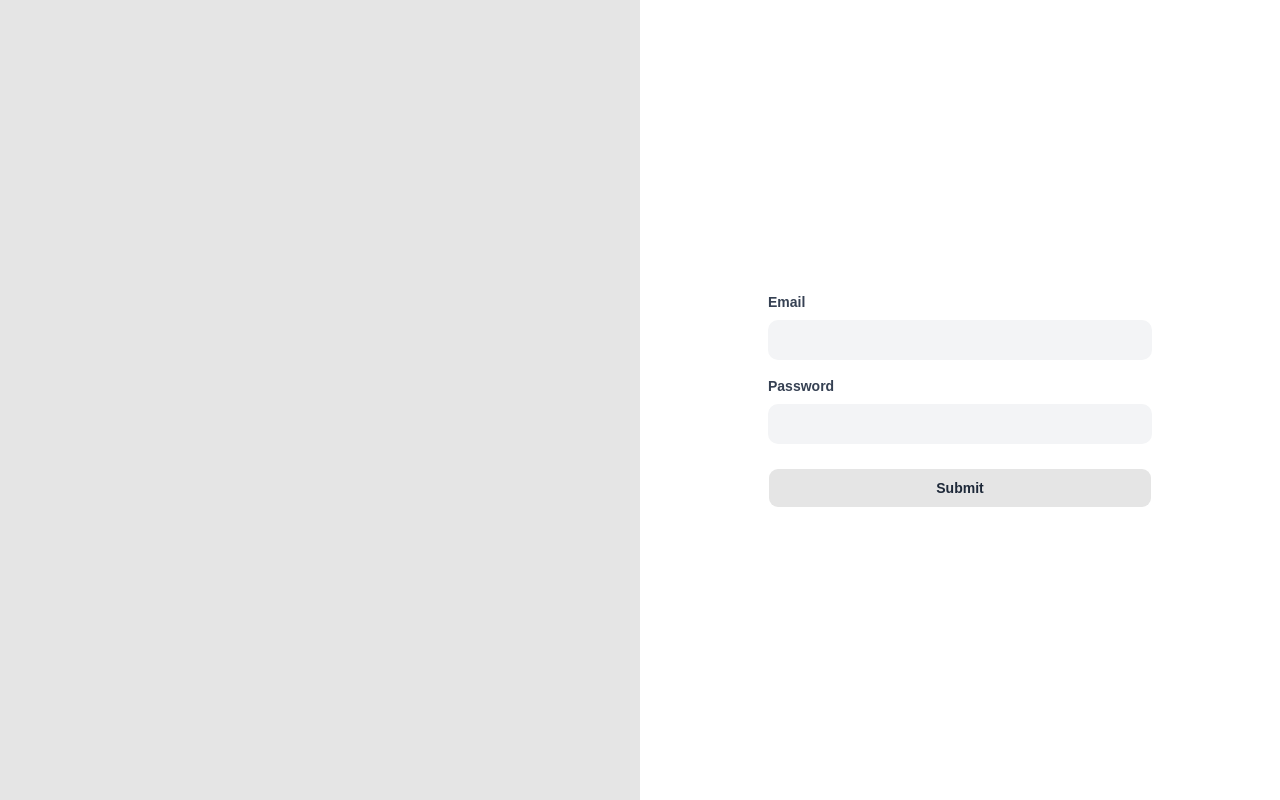
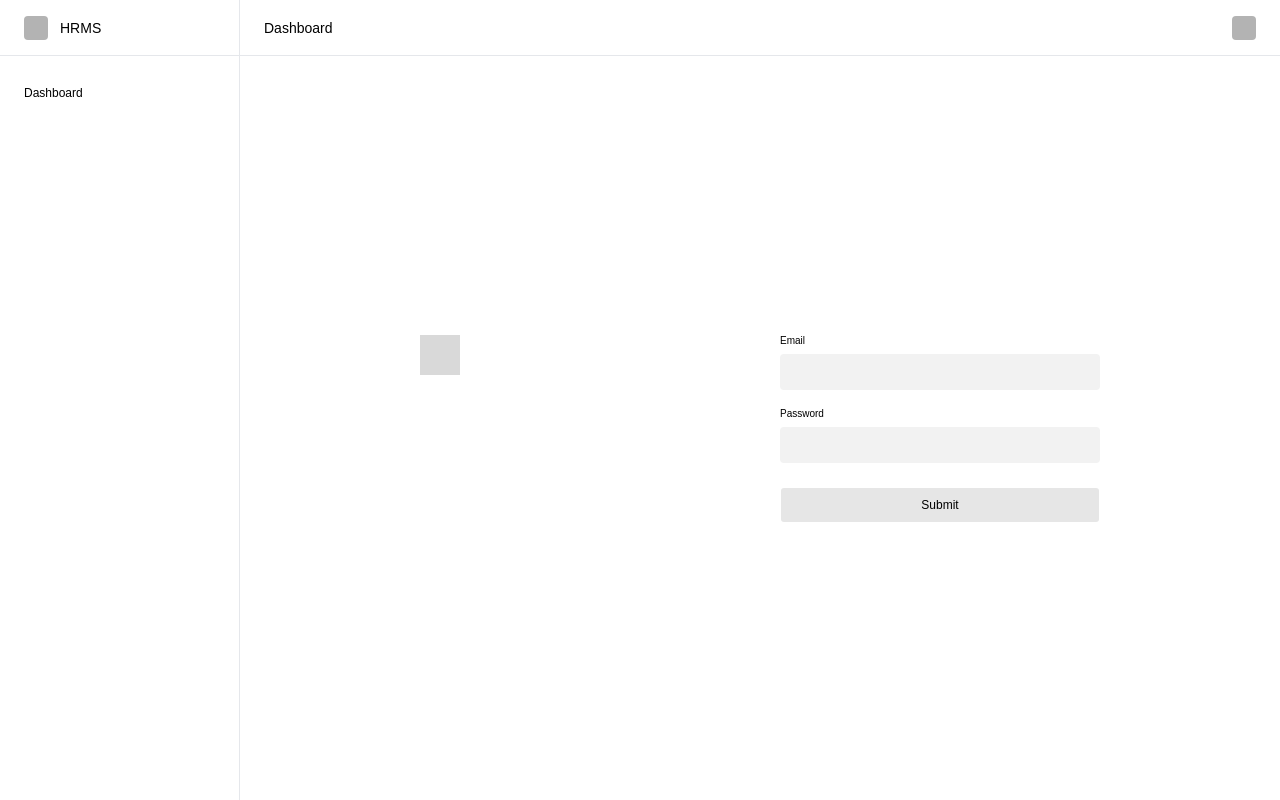
Before and after one commit to CodeWithAT/APTO_Solution, a React (Vite) app: page / in a window 1280 px wide. Built offline with nearby package versions, Linux system fonts and the light colour scheme.

Commit message:
style: fix dashboard layout to match precise figma grid

```diff
--- a/src/App.tsx
+++ b/src/App.tsx
@@ -1,7 +1,9 @@
-import Login from "./pages/Login";
+import Dashboard from "./pages/Dashboard";
+// import Login from "./pages/Login";
 
 function App() {
-  return <Login />;
+  // return <Login />;
+  return  <Dashboard /> ;
 }
 
 export default App;
--- /dev/null
+++ b/src/pages/Dashboard.tsx
@@ -0,0 +1,78 @@
+import { Button } from "@/components/ui/button";
+import { Input } from "@/components/ui/input";
+
+export default function Dashboard() {
+  return (
+    <div className="flex min-h-screen w-full flex-col bg-white font-sans">
+
+      {/*  Header  */}
+      <header className="flex h-14 w-full border-b border-gray-200">
+
+        <div className="flex w-[240px] shrink-0 items-center gap-3 border-r border-gray-200 px-6">
+          <div className="h-6 w-6 rounded bg-[#B3B3B3]"></div>
+          <span className="text-sm font-medium text-black">HRMS</span>
+        </div>
+
+        <div className="flex flex-1 items-center justify-between px-6">
+          <span className="text-sm font-medium text-black">Dashboard</span>
+          <div className="h-6 w-6 rounded bg-[#B3B3B3]"></div>
+        </div>
+
+      </header>
+
+
+      <div className="flex flex-1">
+
+        {/*  Sidebar */}
+        <aside className="w-[240px] shrink-0 border-r border-gray-200 p-6">
+          <span className="text-xs font-medium text-black">Dashboard</span>
+        </aside>
+
+
+        <main className="flex flex-1 items-center justify-center">
+
+          <div className="flex w-full max-w-4xl items-start justify-center gap-80">
+
+
+            <div className="mt-0.5 h-10 w-10 bg-[#D9D9D9]"></div>
+
+            {/* Form Area */}
+            <div className="flex w-[320px] flex-col gap-6">
+
+              <div className="flex flex-col gap-4">
+                <div className="flex flex-col gap-1.5">
+                  <label htmlFor="email" className="text-[10px] font-medium text-black">
+                    Email
+                  </label>
+                  <Input
+                    id="email"
+                    type="email"
+                    className="h-9 rounded bg-[#F2F2F2] border-none shadow-none focus-visible:ring-1 focus-visible:ring-gray-300"
+                  />
+                </div>
+
+                <div className="flex flex-col gap-1.5">
+                  <label htmlFor="password" className="text-[10px] font-medium text-black">
+                    Password
+                  </label>
+                  <Input
+                    id="password"
+                    type="password"
+                    className="h-9 rounded bg-[#F2F2F2] border-none shadow-none focus-visible:ring-1 focus-visible:ring-gray-300"
+                  />
+                </div>
+              </div>
+
+              <Button className="h-9 w-full rounded bg-[#E6E6E6] text-xs font-medium text-black hover:bg-[#D4D4D4] shadow-none">
+                Submit
+              </Button>
+
+            </div>
+          </div>
+        </main>
+
+      </div>
+
+    </div>
+  );
+}
```
